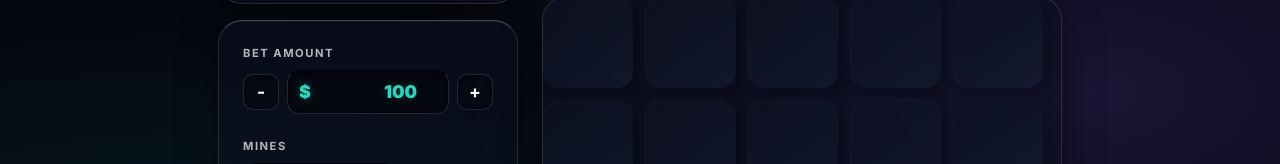
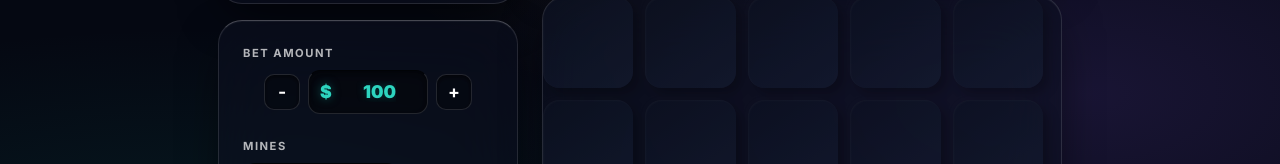
Before and after one commit to dalemiao3721/mines-game-prototype, a React (Vite) app in the folder apps/frontend/: page / in a window 1280 px wide. Shown: the part 146-310 px from the top of the page. Built offline with nearby package versions, Linux system fonts and the light colour scheme; the HTML template or start-up script is replaced by a standard one.

Commit message:
fix(ui): reduce bet input width and center row

```diff
--- a/apps/frontend/src/index.css
+++ b/apps/frontend/src/index.css
@@ -238,6 +238,7 @@ button, input {
 .control-panel__bet-row {
   display: flex;
   align-items: center;
+  justify-content: center; /* Center buttons and input */
   gap: 8px;
 }
 
@@ -263,7 +264,7 @@ button, input {
 }
 
 .control-panel__bet-input-wrap {
-  flex: 1;
+  flex: 0 0 120px; /* Reduced width from flex: 1 */
   position: relative;
   display: flex;
   align-items: center;
```
